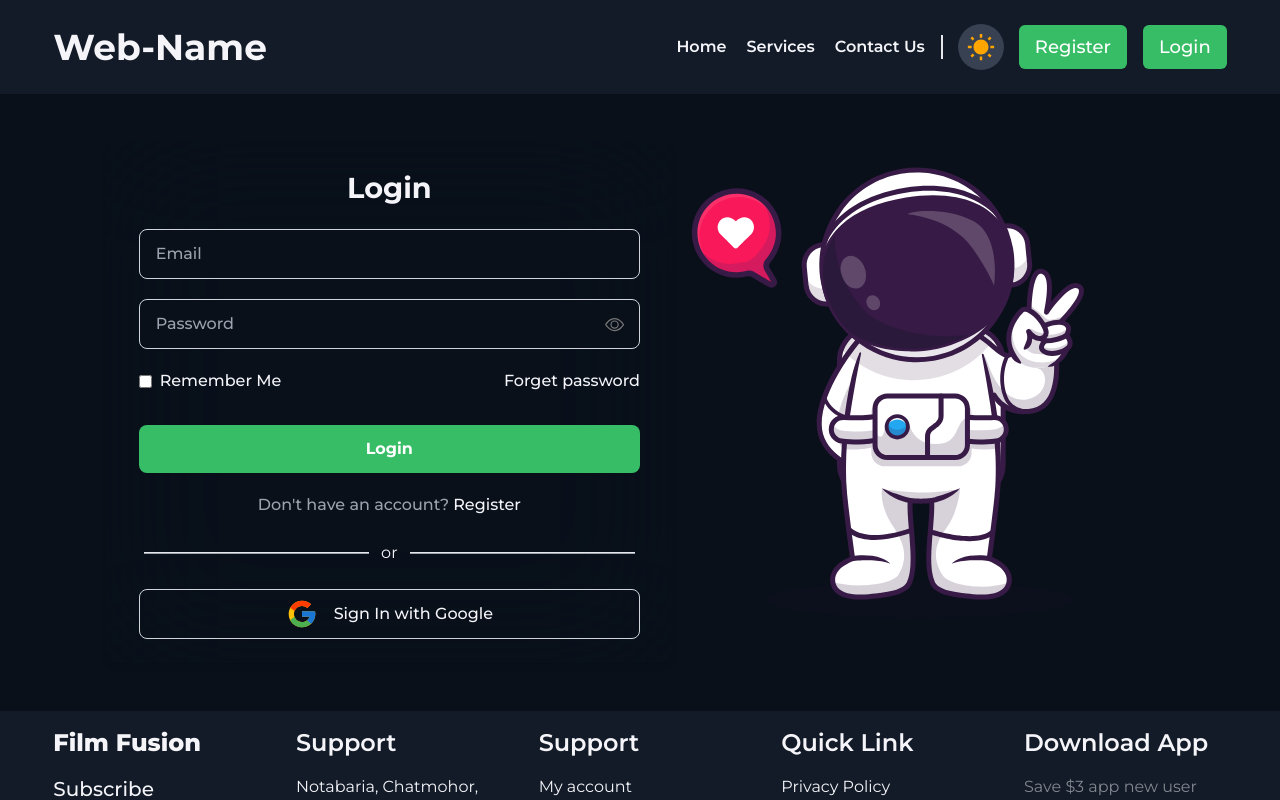
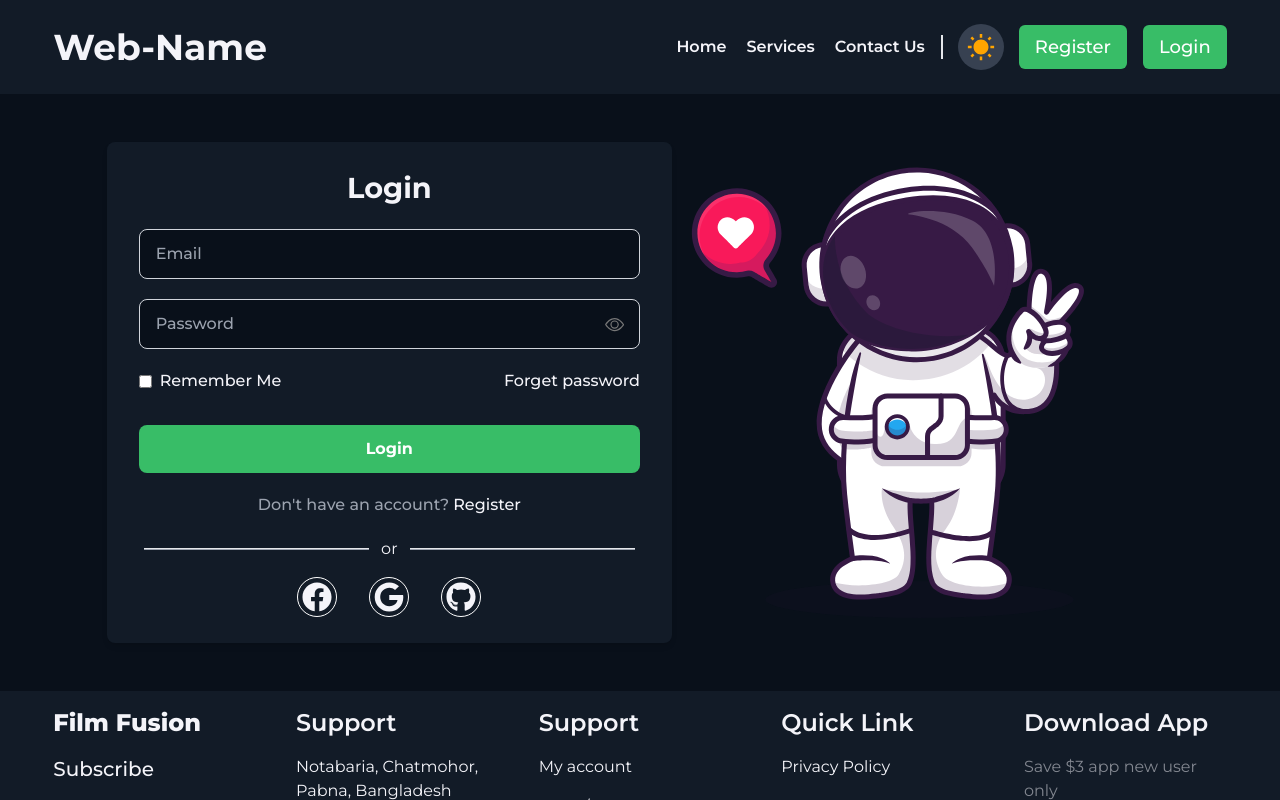
Before and after one commit to tariqul420/Kutto, a React (Vite) app: page /login in a window 1280 px wide. Shown: the top 800 px of the page. Built offline with nearby package versions, Linux system fonts and the light colour scheme; no server answers.

Commit message:
update profile done

```diff
--- a/src/Components/Auth/SocialBtn.jsx
+++ b/src/Components/Auth/SocialBtn.jsx
@@ -6,7 +6,7 @@ import PropTypes from "prop-types";
 import useAuth from "../../Hook/useAuth";
 
 const SocialBtn = ({ redirectUrl }) => {
-    const { socialLogin } = useAuth();
+    const { socialAuth } = useAuth();
     const location = useLocation();
     const navigate = useNavigate();
 
@@ -18,7 +18,7 @@ const SocialBtn = ({ redirectUrl }) => {
 
     const handelFacebook = async () => {
         try {
-            await socialLogin(facebookProvider)
+            await socialAuth(facebookProvider)
                 .then(() => {
                     toast.success(successMessage)
                     navigate(redirectUrl)
@@ -32,21 +32,23 @@ const SocialBtn = ({ redirectUrl }) => {
 
     const handelGoogle = async () => {
         try {
-            await socialLogin(googleProvider)
+            await socialAuth(googleProvider)
                 .then(() => {
                     toast.success(successMessage)
                     navigate(redirectUrl)
                 }).catch(error => {
                     toast.error(error.code)
+                    console.log(error);
                 })
         } catch (error) {
             toast.error(error.code)
+            console.log(error);
         }
     };
 
     const handelGithub = async () => {
         try {
-            await socialLogin(githubProvider)
+            await socialAuth(githubProvider)
             toast.success(successMessage)
             navigate(redirectUrl)
         } catch (error) {
--- a/src/Components/Shared/Navbar/Profile.jsx
+++ b/src/Components/Shared/Navbar/Profile.jsx
@@ -27,7 +27,7 @@ const Profile = () => {
                     className="w-[10px] h-[10px] rounded-full bg-green-500 absolute bottom-[0px] right-0 border-2 border-white"></div>
             </div>
 
-            <h1 className="text-[1.2rem] font-[700] text-gray-600 sm:block hidden">{user?.displayName.substring(0, 10)}!</h1>
+            <h1 className="text-[1.2rem] font-[700] sm:block hidden">{user?.displayName.substring(0, 10)}!</h1>
 
             <div
                 className={`${accountMenuOpen ? "translate-y-0 opacity-100 z-[1]" : "translate-y-[10px] opacity-0 z-[-1]"} bg-white w-max rounded-md boxShadow absolute top-[45px] right-0 p-[10px] flex flex-col transition-all duration-300 gap-[5px]`}>
--- a/src/Pages/Authentication/Login.jsx
+++ b/src/Pages/Authentication/Login.jsx
@@ -1,23 +1,20 @@
-import { GoogleAuthProvider } from "firebase/auth";
 import { useState } from "react";
 import { useForm } from "react-hook-form";
 import { BsEye, BsEyeSlash } from "react-icons/bs";
-import { FcGoogle } from "react-icons/fc";
 import { MdError } from "react-icons/md";
 import { Link, useLocation, useNavigate } from "react-router-dom";
 import useAuth from "../../Hook/useAuth";
 import spaceLogin from '../../assets/Lottie/space_login.json'
 import Lottie from "lottie-react";
 import toast from "react-hot-toast";
+import SocialBtn from "../../Components/Auth/SocialBtn";
 
 const Login = () => {
     const navigate = useNavigate()
     const location = useLocation()
     const [isEyeOpen, setIsEyeOpen] = useState(false);
-    const { register, handleSubmit, formState: { errors } } = useForm()
-    const { socialAuth, setEmail, loginUser } = useAuth()
-
-    const googleProvider = new GoogleAuthProvider();
+    const { register, handleSubmit, reset, formState: { errors } } = useForm()
+    const { setEmail, loginUser } = useAuth()
 
     const onSubmit = async (data) => {
         const { email, password } = data
@@ -28,11 +25,15 @@ const Login = () => {
             setEmail('')
             toast.success('Login Successfully')
             navigate(location?.state ? location?.state : '/')
+            reset()
         } catch (error) {
             if (error.code === "auth/invalid-credential") {
                 toast.error('Invalid Email or Password')
+                reset()
+
             } else {
                 toast.error(error.code)
+                reset()
             }
         }
     }
@@ -42,7 +43,7 @@ const Login = () => {
             <section className="w-10/12 mx-auto h-auto flex flex-col-reverse lg:flex-row my-0 lg:my-12">
 
                 {/* Login Form */}
-                <div className="shadow-md backdrop-blur-3xl rounded-lg sm:py-6 sm:px-8 p-4 flex flex-col gap-5 flex-1">
+                <div className="shadow-md backdrop-blur-3xl rounded-lg sm:py-6 sm:px-8 p-4 flex flex-col gap-5 flex-1 dark:bg-dark-lite">
                     <form onSubmit={handleSubmit(onSubmit)} className="w-full flex flex-col gap-5">
                         <h3 className="text-[1.8rem] font-[700] text-center">
                             Login
@@ -118,19 +119,15 @@ const Login = () => {
                         </div>
                     </form>
 
-                    <div className="w-full my-1 flex items-center justify-center gap-3">
-                        <hr className="w-[45%] bg-gray-400 h-[2px]" />
-                        <p>or</p>
-                        <hr className="w-[45%] bg-gray-400 h-[2px]" />
+                    <div className="flex flex-col items-center justify-center space-y-4">
+                        <div className="w-full flex items-center justify-center gap-3">
+                            <hr className="w-[45%] bg-gray-400 h-[2px]" />
+                            <p>or</p>
+                            <hr className="w-[45%] bg-gray-400 h-[2px]" />
+                        </div>
+
+                        <SocialBtn redirectUrl={location.pathname ? location.pathname : '/'} />
                     </div>
-
-                    <button
-                        onClick={() => { socialAuth(googleProvider), navigate('/') }}
-                        className="flex items-center justify-center py-2 px-4 gap-4 border border-gray-300 rounded-lg w-full text-[1rem] font-medium"
-                    >
-                        <FcGoogle className="text-[2rem]" />
-                        Sign In with Google
-                    </button>
                 </div>
 
                 {/* Lottie image */}
--- a/src/Pages/Authentication/Register.jsx
+++ b/src/Pages/Authentication/Register.jsx
@@ -43,9 +43,9 @@ const Register = () => {
 
     return (
         <>
-            <section className="w-11/12 md:w-10/12 mx-auto h-auto flex flex-col-reverse lg:flex-row my-0 lg:mt-4 lg:mb-12">
+            <section className="w-11/12 md:w-10/12 mx-auto h-auto flex flex-col-reverse lg:flex-row my-0 lg:my-4">
                 {/* Register Form */}
-                <div className="shadow-md backdrop-blur-3xl rounded-lg sm:py-6 sm:px-8 p-4 flex flex-col gap-5 flex-1">
+                <div className="shadow-md backdrop-blur-3xl rounded-lg sm:py-6 sm:px-8 p-4 flex flex-col gap-5 flex-1 dark:bg-dark-lite">
                     <form onSubmit={handleSubmit(onSubmit)} className="w-full flex flex-col gap-5">
                         <h3 className="text-[1.8rem] font-[700] text-center">
                             Register
--- a/src/Pages/Authentication/UpdateProfile.jsx
+++ b/src/Pages/Authentication/UpdateProfile.jsx
@@ -27,7 +27,7 @@ const UpdateProfile = () => {
 
     return (
         <section className="w-full h-auto flex items-center justify-center sm:py-12 p-6">
-            <div className="w-full sm:w-[40%]  rounded-lg sm:py-6 sm:px-8 p-4 flex flex-col gap-5 shadow-md">
+            <div className="w-full sm:w-[40%]  rounded-lg sm:py-6 sm:px-8 p-4 flex flex-col gap-5 shadow-md dark:bg-dark-lite">
                 <form onSubmit={handleSubmit(onSubmit)} className="w-full flex flex-col gap-5">
                     <h3 className="text-[1.8rem] font-[700]  text-center">
                         Update Profile
```
